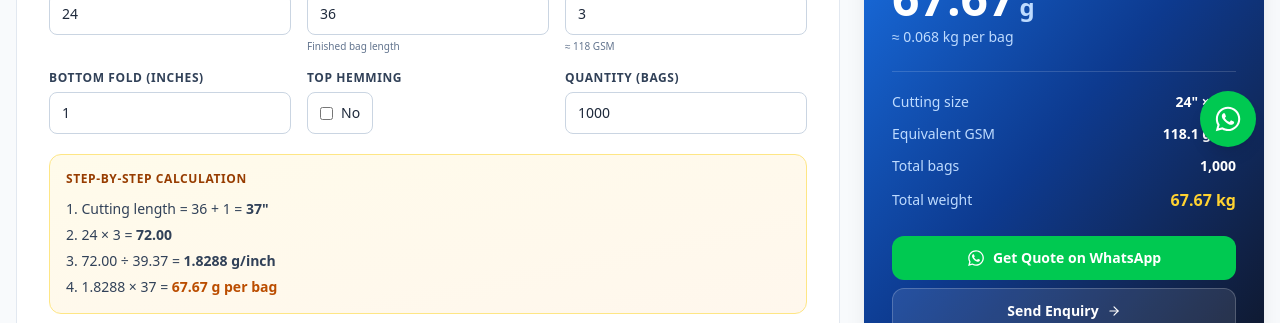
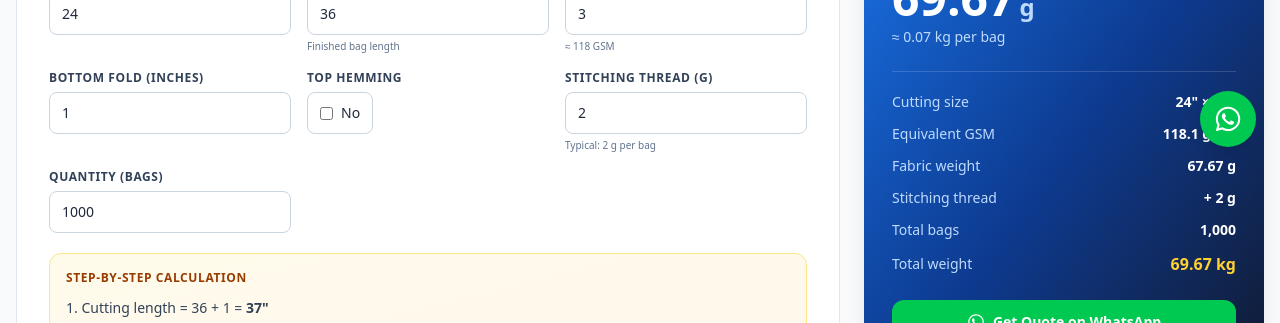
Before and after one commit to JayeshGori/boriwala.com, a Next.js app: page /tools/bag-weight-calculator in a window 1280 px wide. Shown: the part 629-952 px from the top of the page. Built offline with nearby package versions, Linux system fonts and the light colour scheme; no server answers; the database is empty.

Commit message:
Bag calculator: add stitching thread weight (default 2g) to both modes

```diff
--- a/src/app/(public)/tools/bag-weight-calculator/page.tsx
+++ b/src/app/(public)/tools/bag-weight-calculator/page.tsx
@@ -55,6 +55,7 @@ export default function BagWeightCalculatorPage() {
   const [bottomFold, setBottomFold] = useState<number>(1);
   const [topHem, setTopHem] = useState<boolean>(false);
   const [topHemSize, setTopHemSize] = useState<number>(1);
+  const [threadG, setThreadG] = useState<number>(2);
   const [quantity, setQuantity] = useState<number>(1000);
 
   // --- GSM mode inputs ---
@@ -66,32 +67,40 @@ export default function BagWeightCalculatorPage() {
   // --- Industry calc ---
   const industryResult = useMemo(() => {
     const cutLen = lengthIn + bottomFold + (topHem ? topHemSize : 0);
-    const perBag = (widthIn * fabricGram * cutLen) / INCH_PER_METER;
+    const fabricOnly = (widthIn * fabricGram * cutLen) / INCH_PER_METER;
+    const thread = Math.max(0, threadG);
+    const perBag = fabricOnly + thread;
     const total = (perBag * quantity) / 1000;
     const equivGsm = fabricGram * INCH_PER_METER;
     return {
       cuttingLength: cutLen,
+      fabricOnlyG: +fabricOnly.toFixed(2),
+      threadG: thread,
       perBagG: +perBag.toFixed(2),
       perBagKg: +(perBag / 1000).toFixed(4),
       totalKg: +total.toFixed(2),
       equivGsm: +equivGsm.toFixed(1),
     };
-  }, [widthIn, lengthIn, fabricGram, bottomFold, topHem, topHemSize, quantity]);
+  }, [widthIn, lengthIn, fabricGram, bottomFold, topHem, topHemSize, threadG, quantity]);
 
   // --- GSM mode calc (flat tubular: front + back) ---
   const gsmResult = useMemo(() => {
     const areaCm2 = 2 * widthCm * lengthCm; // tubular = both panels
     const areaWithSeam = areaCm2 * (1 + Math.max(0, seamPct) / 100);
     const areaM2 = areaWithSeam / 10000;
-    const perBag = areaM2 * Math.max(0, gsm);
+    const fabricOnly = areaM2 * Math.max(0, gsm);
+    const thread = Math.max(0, threadG);
+    const perBag = fabricOnly + thread;
     const total = (perBag * quantity) / 1000;
     return {
       areaM2: +areaM2.toFixed(4),
+      fabricOnlyG: +fabricOnly.toFixed(2),
+      threadG: thread,
       perBagG: +perBag.toFixed(2),
       perBagKg: +(perBag / 1000).toFixed(4),
       totalKg: +total.toFixed(2),
     };
-  }, [widthCm, lengthCm, gsm, seamPct, quantity]);
+  }, [widthCm, lengthCm, gsm, seamPct, threadG, quantity]);
 
   const applyPreset = (p: Preset) => {
     setWidthIn(p.widthIn);
@@ -108,6 +117,7 @@ export default function BagWeightCalculatorPage() {
     setBottomFold(1);
     setTopHem(false);
     setTopHemSize(1);
+    setThreadG(2);
     setQuantity(1000);
   };
 
@@ -116,6 +126,7 @@ export default function BagWeightCalculatorPage() {
     setLengthCm(90);
     setGsm(118);
     setSeamPct(5);
+    setThreadG(2);
     setQuantity(1000);
   };
 
@@ -129,7 +140,7 @@ export default function BagWeightCalculatorPage() {
         `• Bottom fold: ${bottomFold}"` + (topHem ? ` | Top hem: ${topHemSize}"` : '') + `\n`
       : `• Size: ${widthCm} × ${lengthCm} cm\n` +
         `• Fabric: ${gsm} GSM (tubular)\n`) +
-    `• Weight: ${r.perBagG} g/bag\n` +
+    `• Weight: ${r.perBagG} g/bag (fabric ${r.fabricOnlyG}g + thread ${r.threadG}g)\n` +
     `• Quantity: ${quantity.toLocaleString('en-IN')} pcs\n` +
     `• Total: ${r.totalKg.toLocaleString('en-IN')} kg\n` +
     `\nPlease share your best price.`;
@@ -265,6 +276,15 @@ export default function BagWeightCalculatorPage() {
                       </div>
                     </label>
                   </div>
+                  <NumberField
+                    label='Stitching Thread (g)'
+                    value={threadG}
+                    onChange={setThreadG}
+                    min={0}
+                    max={20}
+                    step={0.5}
+                    help="Typical: 2 g per bag"
+                  />
                   <NumberField label='Quantity (bags)' value={quantity} onChange={setQuantity} min={1} step={100} />
                 </div>
 
@@ -277,7 +297,8 @@ export default function BagWeightCalculatorPage() {
                     <div>1. Cutting length = {lengthIn} + {bottomFold}{topHem ? ` + ${topHemSize}` : ''} = <strong>{industryResult.cuttingLength}"</strong></div>
                     <div>2. {widthIn} × {fabricGram} = <strong>{(widthIn * fabricGram).toFixed(2)}</strong></div>
                     <div>3. {(widthIn * fabricGram).toFixed(2)} ÷ 39.37 = <strong>{((widthIn * fabricGram) / INCH_PER_METER).toFixed(4)} g/inch</strong></div>
-                    <div>4. {((widthIn * fabricGram) / INCH_PER_METER).toFixed(4)} × {industryResult.cuttingLength} = <strong className="text-amber-700">{industryResult.perBagG} g per bag</strong></div>
+                    <div>4. {((widthIn * fabricGram) / INCH_PER_METER).toFixed(4)} × {industryResult.cuttingLength} = <strong>{industryResult.fabricOnlyG} g fabric</strong></div>
+                    <div>5. {industryResult.fabricOnlyG} + {industryResult.threadG} (thread) = <strong className="text-amber-700">{industryResult.perBagG} g per bag</strong></div>
                   </div>
                 </div>
               </>
@@ -288,6 +309,15 @@ export default function BagWeightCalculatorPage() {
                   <NumberField label='Length (cm)' value={lengthCm} onChange={setLengthCm} min={1} max={300} />
                   <NumberField label='Fabric GSM'  value={gsm}      onChange={setGsm}      min={20} max={300} help="Grams per m²" />
                   <NumberField label='Seam Allowance (%)' value={seamPct} onChange={setSeamPct} min={0} max={20} help="Stitching extra" />
+                  <NumberField
+                    label='Stitching Thread (g)'
+                    value={threadG}
+                    onChange={setThreadG}
+                    min={0}
+                    max={20}
+                    step={0.5}
+                    help="Typical: 2 g per bag"
+                  />
                   <NumberField label='Quantity (bags)' value={quantity} onChange={setQuantity} min={1} step={100} />
                 </div>
                 <div className="flex gap-2 text-xs text-slate-600 bg-slate-50 border border-slate-200 rounded-lg p-3">
@@ -326,6 +356,8 @@ export default function BagWeightCalculatorPage() {
                 ) : (
                   <Row label="Fabric area / bag" value={`${gsmResult.areaM2} m²`} />
                 )}
+                <Row label="Fabric weight" value={`${r.fabricOnlyG} g`} />
+                <Row label="Stitching thread" value={`+ ${r.threadG} g`} />
                 <Row label="Total bags" value={quantity.toLocaleString('en-IN')} />
                 <Row
                   label="Total weight"
```
